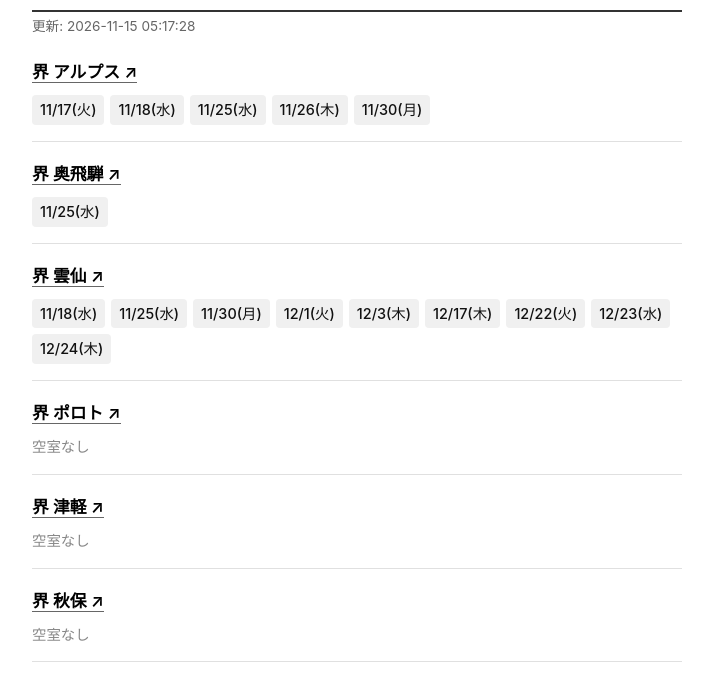
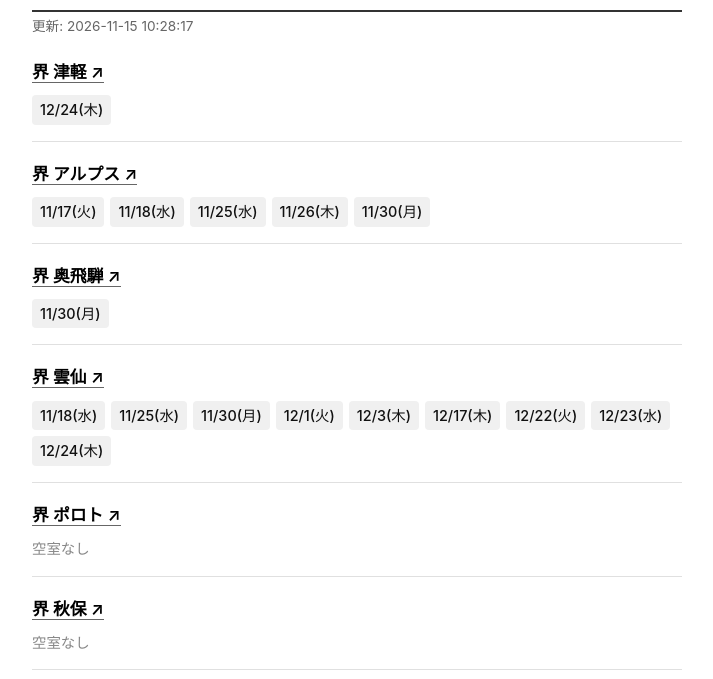
Before and after one commit to nanana-na/Search_Kai, a plain HTML site: page index.html in a window 1280 px wide. Shown: the part 67-746 px from the top of the page, without its empty margins (283-996 px from the left). Drawn offline with Linux system fonts and the light colour scheme.

Commit message:
Auto-update index.html

```diff
--- a/index.html
+++ b/index.html
@@ -68,7 +68,16 @@
 </head>
 <body>
     <h1>界タビ20s 空き状況</h1>
-    <div class="meta">更新: 2026-11-15 05:17:28</div>
+    <div class="meta">更新: 2026-11-15 10:28:17</div>
+
+    <div class="facility-block">
+        <div class="facility-name">
+            <a href="https://hoshinoresorts.com/plans/JA/0000000114/0000000431" target="_blank">界 津軽 ↗</a>
+        </div>
+        <ul class="date-list">
+            <li class="date-badge">12/24(木)</li>
+        </ul>
+    </div>
 
     <div class="facility-block">
         <div class="facility-name">
@@ -88,7 +97,7 @@
             <a href="https://hoshinoresorts.com/plans/JA/0000000134/0000000022" target="_blank">界 奥飛騨 ↗</a>
         </div>
         <ul class="date-list">
-            <li class="date-badge">11/25(水)</li>
+            <li class="date-badge">11/30(月)</li>
         </ul>
     </div>
 
@@ -112,13 +121,6 @@
     <div class="facility-block">
         <div class="facility-name">
             <a href="https://hoshinoresorts.com/plans/JA/0000000129/0000000063" target="_blank">界 ポロト ↗</a>
-        </div>
-        <div class="no-room">空室なし</div>
-    </div>
-
-    <div class="facility-block">
-        <div class="facility-name">
-            <a href="https://hoshinoresorts.com/plans/JA/0000000114/0000000431" target="_blank">界 津軽 ↗</a>
         </div>
         <div class="no-room">空室なし</div>
     </div>
```
